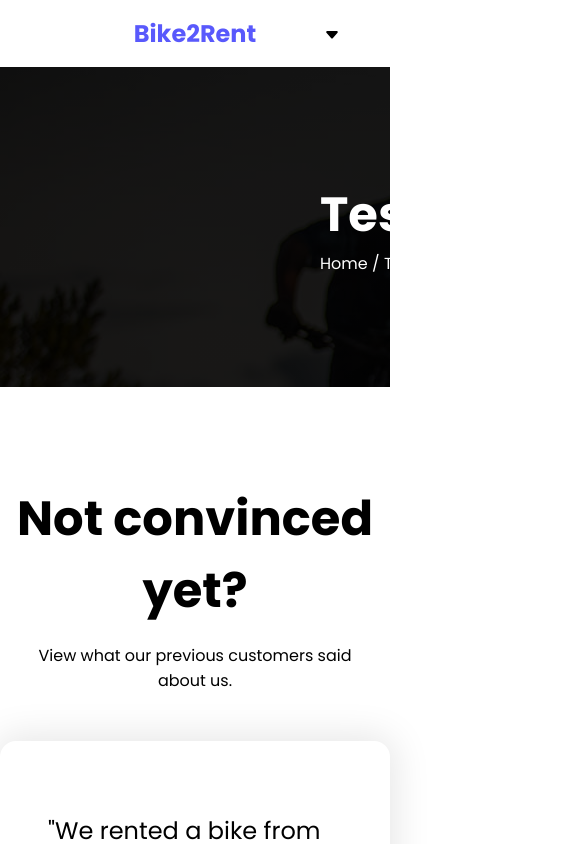
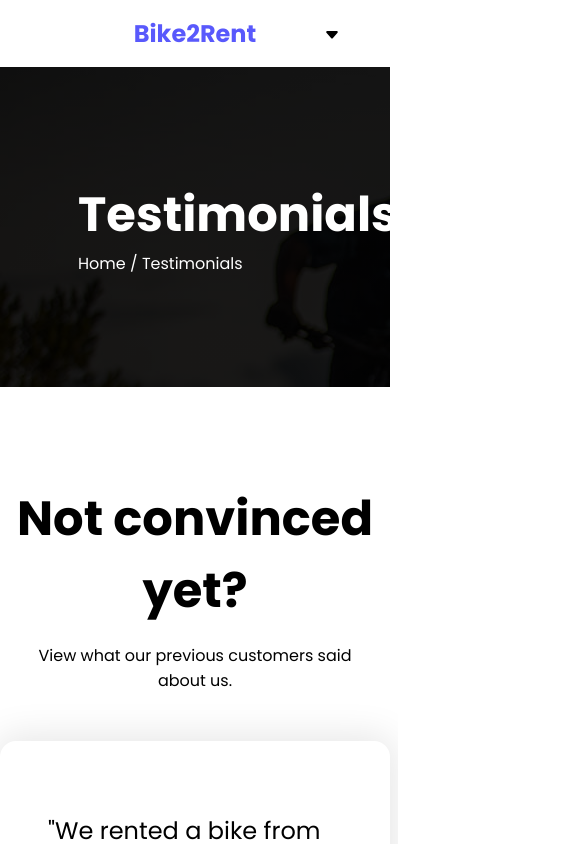
Before and after one commit to TegaBC/bike-rental, a React (Vite) app: page /testimonials in a window 390 px wide. Shown: the top 844 px of the page, 585 px wide, since content can reach past the window. Built offline with nearby package versions, Linux system fonts and the light colour scheme.

Commit message:
added responsive units

```diff
--- a/src/styles/PageLanding.module.css
+++ b/src/styles/PageLanding.module.css
@@ -8,12 +8,12 @@
     background: linear-gradient(rgba(0, 0, 0, 0.9), rgba(0, 0, 0, 0.9)), url(/assets/pagebackground.jpg);
     color: white;
     margin-bottom: 5rem;
+    padding: 0rem 20%;
 }
 
 .wrapper {
     display: flex;
     flex-direction: column;
-    margin-left: 20rem;
 }
 
 .main h1, .main h2 {
```
